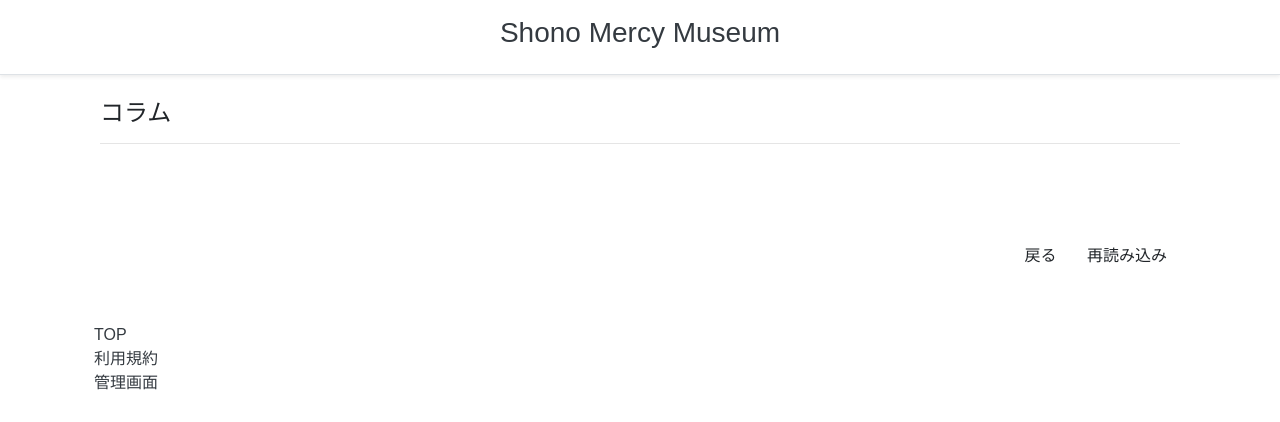
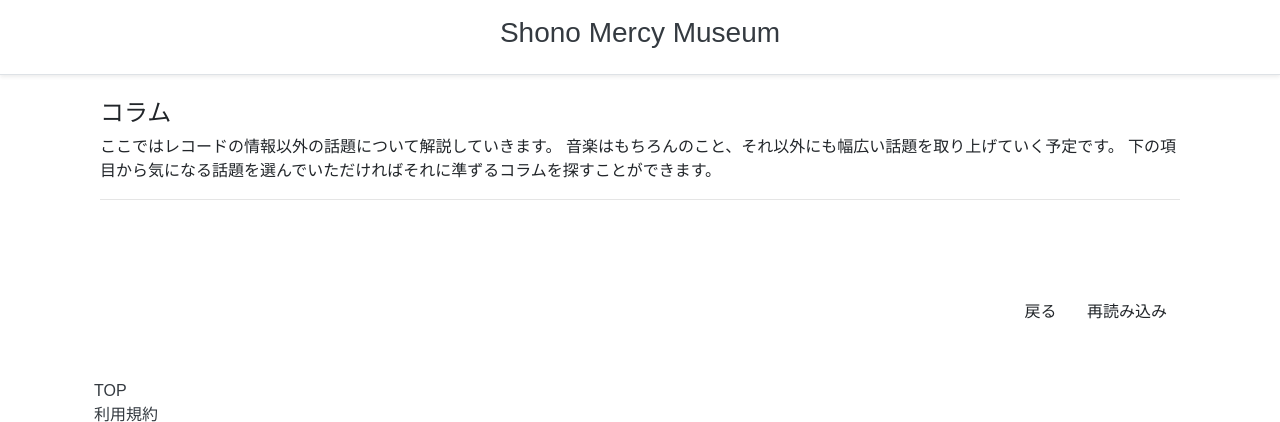
Before and after one commit to takehiro-ichimura/museum, a Django app: page /columns in a window 1280 px wide. Shown: the top 422 px of the page. Run offline with Django 3.2, Linux system fonts and the light colour scheme; data that the repository does not hold is empty; some libraries are stand-ins or nearby versions; some web fonts are replaced.

Commit message:
add coment

```diff
--- a/museum/templates/museum/columns.html
+++ b/museum/templates/museum/columns.html
@@ -2,6 +2,9 @@
 
 {% block content %}
     <h4>コラム</h4>
+    <p>ここではレコードの情報以外の話題について解説していきます。
+音楽はもちろんのこと、それ以外にも幅広い話題を取り上げていく予定です。
+下の項目から気になる話題を選んでいただければそれに準ずるコラムを探すことができます。</p>
     <hr>
     <h4><strong>&nbsp;{{ genre.name }}</strong></h4>
     <div class="pb-3">
--- a/museum/templates/museum/dbs.html
+++ b/museum/templates/museum/dbs.html
@@ -2,6 +2,7 @@
 
 {% block content %}
     <h4>Detroit Blues Society 翻訳記事</h4>
+    <p>こちらのページではデトロイトブルースソサエティから月間で配布される情報誌の記事の翻訳文を載せていきます。現地ジャーナリストのDrewと連携しながら日本では手に入らない情報が多く載せて行きますのでどうぞお楽しみください</p>
     <hr>
     <div>
         {% for dbs in dbss %}
--- a/museum/templates/museum/thanks.html
+++ b/museum/templates/museum/thanks.html
@@ -3,6 +3,7 @@
 {% block content %}
     <div>
         <h4>special thanks</h4>
+        <p>私の活動に今まで関わっていただいた方々のHP等を載せています。気になるものがございましたらご覧頂けたらと思います。</p>
         <hr>
         <br />
         <div class="pl-3">
```
